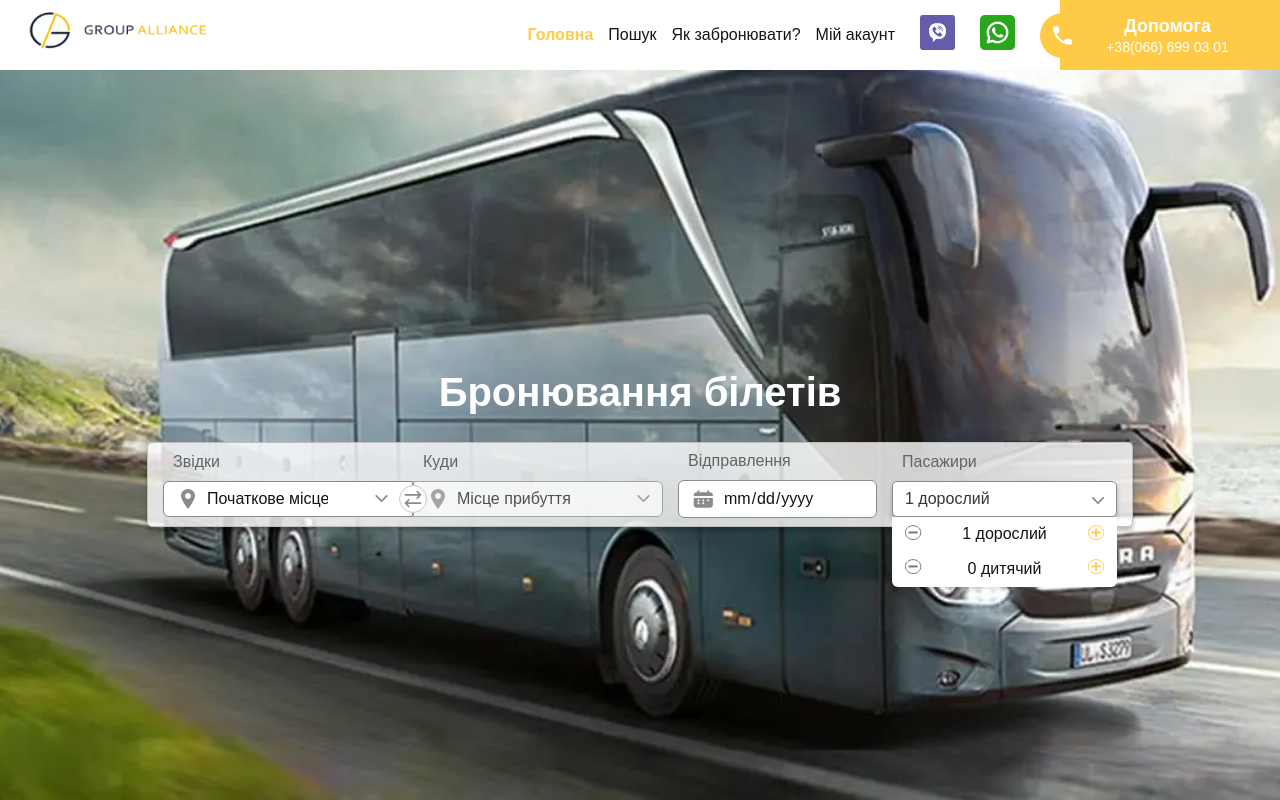
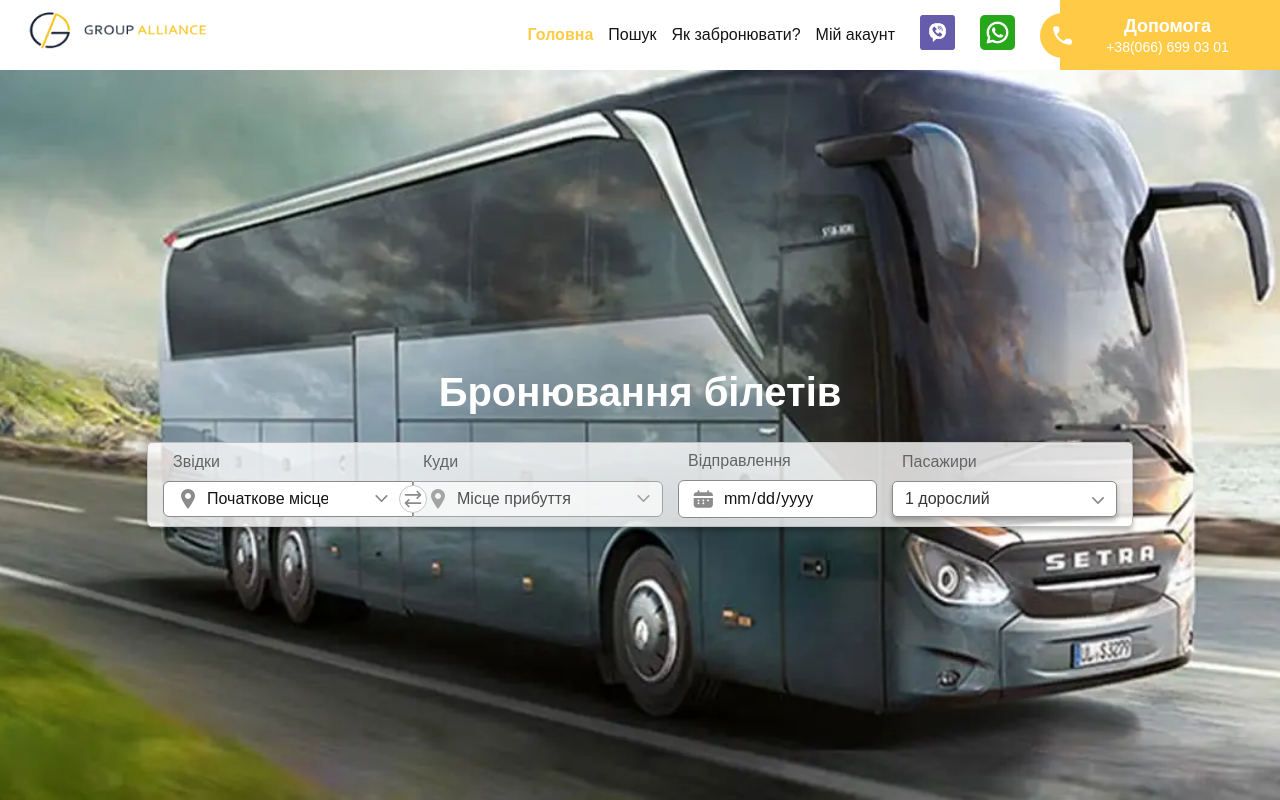
Before and after one commit to viktor-kindrat/finish, a React (Create React App) app: page / in a window 1280 px wide. Built offline with nearby package versions, Linux system fonts and the light colour scheme.

Commit message:
add interractions

```diff
--- a/src/Components/Home/Home.jsx
+++ b/src/Components/Home/Home.jsx
@@ -7,6 +7,9 @@ import dateIcon from "./SVG/date.svg";
 import selectIcon from "./SVG/select.svg";
 import addIcon from "./SVG/add.svg";
 import removeIcon from "./SVG/remove.svg"
+
+import { gsap } from "gsap";
+
 const places = {
     "Україна": ["Київ", "Чернівці", "Коломия", "Франківськ", "Стрий", "Львів", "Мукачево"],
     "Франція": ["Канни", "Ніцці", "Антіб", "Монако", "Ментон"],
@@ -17,6 +20,29 @@ function Home() {
     let [peoples, setPeoples] = useState({ adults: 1, children: 0 })
     let [from, setFrom] = useState({ country: "Початкове місце", place: "" });
     let [to, setTo] = useState({ country: "Місце прибуття", place: "" });
+    let [passangerOpened, setPassangerOpened] = useState(false);
+
+    let handleOpenPassanger = (e) => {
+        setPassangerOpened(!passangerOpened);
+        let timeline = gsap.timeline();
+        if (passangerOpened) {
+            timeline.fromTo(".Home__booking-select-options", {
+                opacity: 1
+            }, {
+                opacity: 0,
+                duration: 0.3
+            })
+            timeline.set(".Home__booking-select-options", { display: "none" })
+        } else {
+            timeline.set(".Home__booking-select-options", { display: "flex", opacity: 0 })
+            timeline.fromTo(".Home__booking-select-options", {
+                opacity: 0
+            }, {
+                opacity: 1,
+                duration: 0.3
+            })
+        }
+    }
 
     let handleSwitch = async () => {
         await setTo(from)
@@ -114,7 +140,7 @@ function Home() {
                 <div className="Home__booking-group">
                     <p className="Home__booking-caption">Пасажири</p>
                     <div className="Home__booking-passangers-select">
-                        <div className="Home__booking-select-label">{`${peoples.adults} дорослий ${peoples.children !== 0 ? `, ${peoples.children} дитячий` : ""}`} <button className="Home__booking-select-open-btn"><img src={selectIcon} alt="select" /></button></div>
+                        <div className="Home__booking-select-label">{`${peoples.adults} дорослий ${peoples.children !== 0 ? `, ${peoples.children} дитячий` : ""}`} <button onClick={handleOpenPassanger} className="Home__booking-select-open-btn"><img src={selectIcon} alt="select" /></button></div>
                         <div className="Home__booking-select-options">
                             <div className="Home__booking-select-option" data-type="adults">
                                 <button className="Home__booking-select-btn" onClick={handleDecrement}>
--- a/src/Components/Home/Styles/Home.css
+++ b/src/Components/Home/Styles/Home.css
@@ -192,22 +192,34 @@ input[type=date]::-webkit-calendar-picker-indicator {
   pointer-events: none;
 }
 .Home .Home__booking .Home__booking-group .Home__booking-passangers-select .Home__booking-select-options {
+  display: none;
+  opacity: 0;
   width: 100%;
   position: absolute;
   padding: 8px 12px;
-  top: 100%;
+  top: calc(100% + 10px);
   left: 0;
   background: #ffffff;
-  border-radius: 0 0 6px 6px;
-  -webkit-border-radius: 0 0 6px 6px;
-  -moz-border-radius: 0 0 6px 6px;
-  -ms-border-radius: 0 0 6px 6px;
-  -o-border-radius: 0 0 6px 6px;
-  display: flex;
+  border-radius: 6px;
+  -webkit-border-radius: 6px;
+  -moz-border-radius: 6px;
+  -ms-border-radius: 6px;
+  -o-border-radius: 6px;
   flex-direction: column;
   gap: 15px;
   align-items: center;
   justify-content: center;
+}
+.Home .Home__booking .Home__booking-group .Home__booking-passangers-select .Home__booking-select-options:before {
+  content: "";
+  position: absolute;
+  top: -10px;
+  left: 25px;
+  width: 0;
+  height: 0;
+  border-left: 10px solid transparent;
+  border-right: 10px solid transparent;
+  border-bottom: 10px solid #ffffff;
 }
 .Home .Home__booking .Home__booking-group .Home__booking-passangers-select .Home__booking-select-options .Home__booking-select-option {
   width: 100%;
--- a/src/Components/Home/Styles/Home.scss
+++ b/src/Components/Home/Styles/Home.scss
@@ -196,6 +196,7 @@ input[type="date"]::-webkit-calendar-picker-indicator {
                         border: none;
                         outline: none;
                         cursor: pointer;
+
                         img {
                             height: 7px;
                             width: auto;
@@ -206,22 +207,34 @@ input[type="date"]::-webkit-calendar-picker-indicator {
                 }
 
                 .Home__booking-select-options {
+                    display: none;
+                    opacity: 0;
                     width: 100%;
                     position: absolute;
                     padding: 8px 12px;
-                    top: 100%;
+                    top: calc(100% + 10px);
                     left: 0;
                     background: #ffffff;
-                    border-radius: 0 0 6px 6px;
-                    -webkit-border-radius: 0 0 6px 6px;
-                    -moz-border-radius: 0 0 6px 6px;
-                    -ms-border-radius: 0 0 6px 6px;
-                    -o-border-radius: 0 0 6px 6px;
-                    display: flex;
+                    border-radius: 6px;
+                    -webkit-border-radius: 6px;
+                    -moz-border-radius: 6px;
+                    -ms-border-radius: 6px;
+                    -o-border-radius: 6px;
                     flex-direction: column;
                     gap: 15px;
                     align-items: center;
                     justify-content: center;
+                    &:before {
+                        content: "";
+                        position: absolute;
+                        top: -10px;
+                        left: 25px;
+                        width: 0;
+                        height: 0;
+                        border-left: 10px solid transparent;
+                        border-right: 10px solid transparent;
+                        border-bottom: 10px solid #ffffff;
+                    }
 
                     .Home__booking-select-option {
                         width: 100%;
```
